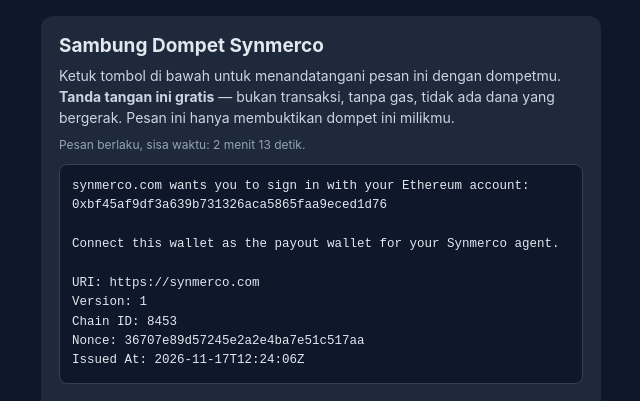
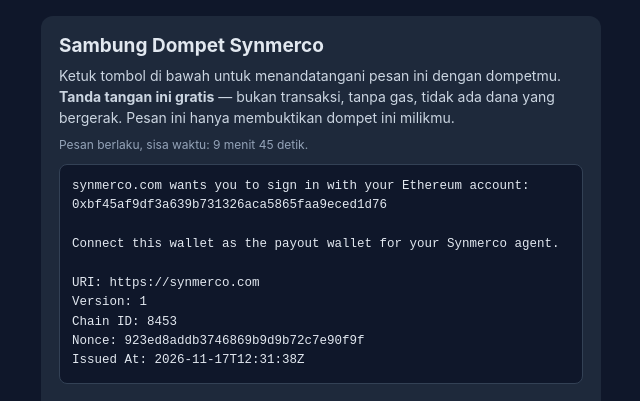
Before and after one commit to alifrestu519-hub/puddle-joy, a plain HTML site: page index.html in a window 1280 px wide. Shown: the top 401 px of the page, 319-959 px from the left. Drawn offline with Linux system fonts and the light colour scheme.

Commit message:
Refresh SIWE nonce 923ed8ad for GitHub Pages sign (MetaMask)

```diff
--- a/index.html
+++ b/index.html
@@ -34,7 +34,7 @@ button.secondary { background: #334155; color: #e2e8f0; }
 <p class="small">Halaman ini hanya berjalan di browser DApp aplikasi dompetmu. Pesan ini berlaku 10 menit sejak dibuat.</p>
 </div>
 <script>
-const MESSAGE = "synmerco.com wants you to sign in with your Ethereum account:\n0xbf45af9df3a639b731326aca5865faa9eced1d76\n\nConnect this wallet as the payout wallet for your Synmerco agent.\n\nURI: https://synmerco.com\nVersion: 1\nChain ID: 8453\nNonce: 36707e89d57245e2a2e4ba7e51c517aa\nIssued At: 2026-11-17T12:24:06Z";
+const MESSAGE = "synmerco.com wants you to sign in with your Ethereum account:\n0xbf45af9df3a639b731326aca5865faa9eced1d76\n\nConnect this wallet as the payout wallet for your Synmerco agent.\n\nURI: https://synmerco.com\nVersion: 1\nChain ID: 8453\nNonce: 923ed8addb3746869b9d9b72c7e90f9f\nIssued At: 2026-11-17T12:31:38Z";
 const EXPECTED = "0xbf45af9df3a639b731326aca5865faa9eced1d76";
 document.getElementById('msg').textContent = MESSAGE;
 const expEl = document.getElementById("expiry");
```
